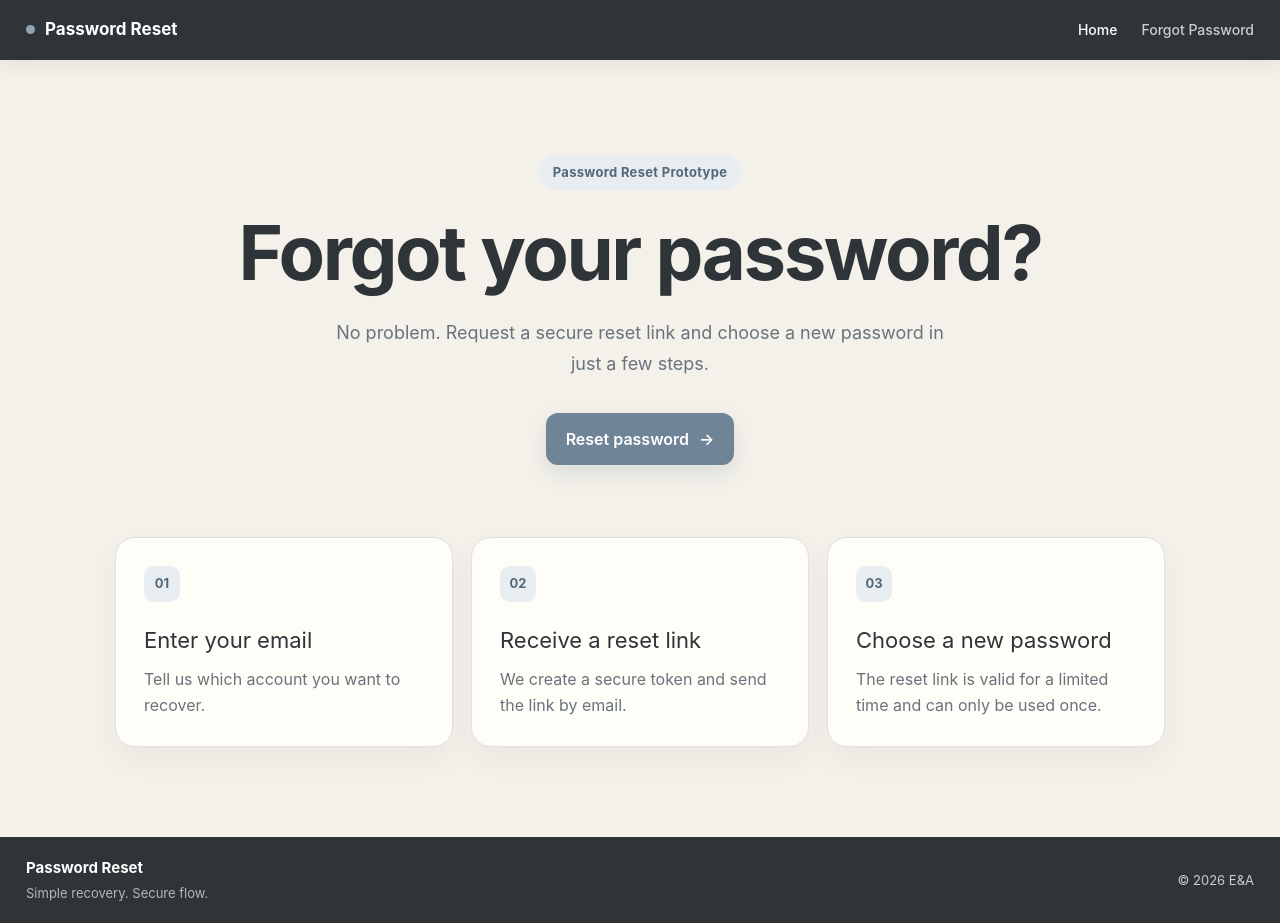
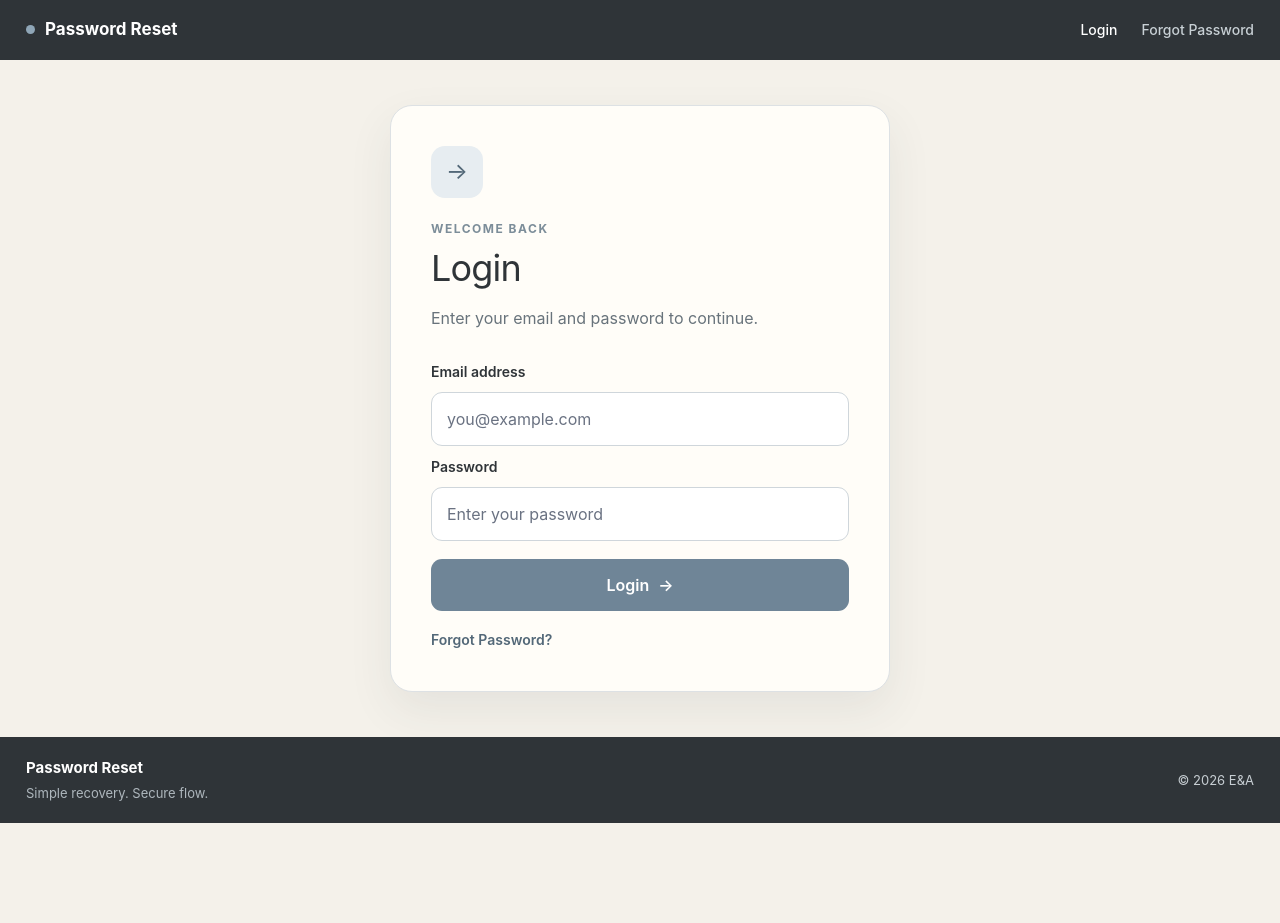
Before and after one commit to Dona-aa/Password_Reset, a SvelteKit app: page / in a window 1280 px wide. After the commit the page ends 823 px from the top, so only its background shows below. Built offline with nearby package versions, Linux system fonts and the light colour scheme.

Commit message:
Add welcome page

```diff
--- a/src/routes/+page.svelte
+++ b/src/routes/+page.svelte
@@ -1,9 +1,9 @@
+<script>
+	let { form } = $props();
+</script>
+
 <svelte:head>
-	<title>Password Reset</title>
-	<meta
-		name="description"
-		content="Simple password reset prototype built with SvelteKit."
-	/>
+	<title>Login</title>
 </svelte:head>
 
 <main class="page">
@@ -15,47 +15,61 @@
 			</a>
 
 			<div class="nav-links">
-				<a class="active" href="/">Home</a>
+				<a class="active" href="/">Login</a>
 				<a href="/forgot-password">Forgot Password</a>
 			</div>
 		</div>
 	</nav>
 
-	<section class="hero">
-		<div class="badge">Password Reset Prototype</div>
+	<section class="content">
+		<div class="card">
+			<div class="icon">→</div>
 
-		<h1>Forgot your password?</h1>
+			<p class="eyebrow">WELCOME BACK</p>
 
-		<p class="intro">
-			No problem. Request a secure reset link and choose a new password in just a few steps.
+			<h1>Login</h1>
+
+			<p class="description">
+				Enter your email and password to continue.
 			</p>
 
-		<a class="primary-button" href="/forgot-password">
-			Reset password
+			<form method="POST">
+				<label for="email">Email address</label>
+
+				<input
+					id="email"
+					name="email"
+					type="email"
+					placeholder="you@example.com"
+					required
+				/>
+
+				<label for="password">Password</label>
+
+				<input
+					id="password"
+					name="password"
+					type="password"
+					placeholder="Enter your password"
+					required
+				/>
+
+				<button type="submit">
+					Login
 					<span>→</span>
+				</button>
+			</form>
+
+			<a class="forgot-link" href="/forgot-password">
+				Forgot Password?
 			</a>
-	</section>
 
-	<section class="info-grid">
-		<article class="card">
-			<div class="number">01</div>
-			<h2>Enter your email</h2>
-			<p>Tell us which account you want to recover.</p>
-		</article>
-
-		<article class="card">
-			<div class="number">02</div>
-			<h2>Receive a reset link</h2>
-			<p>We create a secure token and send the link by email.</p>
-		</article>
-
-		<article class="card">
-			<div class="number">03</div>
-			<h2>Choose a new password</h2>
-			<p>
-				The reset link is valid for a limited time and can only be used once.
-			</p>
-		</article>
+			{#if form?.error}
+				<div class="message error">
+					{form.error}
+				</div>
+			{/if}
+		</div>
 	</section>
 
 	<footer class="footer">
@@ -93,7 +107,6 @@
 	.nav {
 		width: 100%;
 		background: #2f3438;
-		box-shadow: 0 6px 18px rgba(47, 52, 56, 0.08);
 	}
 
 	.nav-inner {
@@ -133,7 +146,6 @@
 		text-decoration: none;
 		font-size: 14px;
 		font-weight: 500;
-		transition: color 0.2s ease;
 	}
 
 	.nav-links a:hover,
@@ -141,106 +153,135 @@
 		color: white;
 	}
 
-	.hero {
-		max-width: 900px;
-		margin: 0 auto;
-		padding: 95px 24px 72px;
-		text-align: center;
+	.content {
+		flex: 1;
+		display: flex;
+		align-items: center;
+		justify-content: center;
+		padding: 45px 20px;
+		box-sizing: border-box;
 	}
 
-	.badge {
-		display: inline-block;
-		padding: 8px 14px;
-		border-radius: 999px;
+	.card {
+		width: 100%;
+		max-width: 500px;
+		background: #fffdf8;
+		border: 1px solid #dde1e4;
+		border-radius: 22px;
+		padding: 40px;
+		box-sizing: border-box;
+		box-shadow: 0 18px 45px rgba(50, 60, 70, 0.08);
+	}
+
+	.icon {
+		width: 52px;
+		height: 52px;
+		display: grid;
+		place-items: center;
+		border-radius: 14px;
 		background: #e7edf1;
 		color: #536878;
-		font-size: 13px;
+		font-size: 23px;
+		margin-bottom: 22px;
+	}
+
+	.eyebrow {
+		margin: 0 0 10px;
+		font-size: 12px;
 		font-weight: 700;
-		letter-spacing: 0.3px;
-		margin-bottom: 24px;
+		letter-spacing: 1.5px;
+		color: #7c8d99;
 	}
 
 	h1 {
 		margin: 0;
-		font-size: clamp(46px, 7vw, 76px);
-		line-height: 1;
-		letter-spacing: -2.4px;
-		font-weight: 700;
+		font-size: 36px;
+		line-height: 1.15;
+		letter-spacing: -0.8px;
 	}
 
-	.intro {
-		max-width: 620px;
-		margin: 28px auto 34px;
-		font-size: 18px;
-		line-height: 1.7;
+	.description {
+		margin: 16px 0 30px;
 		color: #68737b;
+		line-height: 1.65;
 	}
 
-	.primary-button {
-		display: inline-flex;
-		align-items: center;
+	form {
+		display: flex;
+		flex-direction: column;
 		gap: 10px;
-		padding: 14px 20px;
-		border-radius: 12px;
+	}
+
+	label {
+		font-size: 14px;
+		font-weight: 600;
+	}
+
+	input {
+		width: 100%;
+		padding: 14px 15px;
+		border: 1px solid #cfd6db;
+		border-radius: 11px;
+		background: #ffffff;
+		font: inherit;
+		color: #2f3438;
+		box-sizing: border-box;
+		outline: none;
+	}
+
+	input:focus {
+		border-color: #6f8597;
+		box-shadow: 0 0 0 3px rgba(111, 133, 151, 0.14);
+	}
+
+	button {
+		margin-top: 8px;
+		padding: 14px 16px;
+		border: none;
+		border-radius: 11px;
 		background: #6f8597;
 		color: white;
-		text-decoration: none;
+		font: inherit;
 		font-weight: 600;
-		box-shadow: 0 8px 22px rgba(111, 133, 151, 0.2);
-		transition:
-			transform 0.2s ease,
-			background 0.2s ease;
+		cursor: pointer;
+		display: flex;
+		align-items: center;
+		justify-content: center;
+		gap: 9px;
 	}
 
-	.primary-button:hover {
+	button:hover {
 		background: #596f80;
-		transform: translateY(-2px);
 	}
 
-	.info-grid {
-		max-width: 1050px;
-		width: calc(100% - 40px);
-		margin: 0 auto 90px;
-		display: grid;
-		grid-template-columns: repeat(3, 1fr);
-		gap: 18px;
+	.forgot-link {
+		display: inline-block;
+		margin-top: 18px;
+		color: #536878;
+		text-decoration: none;
+		font-size: 14px;
+		font-weight: 600;
 	}
 
-	.card {
-		background: #fffdf8;
-		border: 1px solid #dde1e4;
-		border-radius: 20px;
-		padding: 28px;
-		box-shadow: 0 12px 30px rgba(50, 60, 70, 0.05);
+	.forgot-link:hover {
+		text-decoration: underline;
 	}
 
-	.number {
-		display: inline-flex;
-		align-items: center;
-		justify-content: center;
-		width: 36px;
-		height: 36px;
+	.message {
+		margin-top: 18px;
+		padding: 13px 14px;
 		border-radius: 10px;
-		background: #e7edf1;
-		color: #536878;
-		font-size: 13px;
-		font-weight: 700;
-		margin-bottom: 22px;
+		font-size: 14px;
+		line-height: 1.5;
 	}
 
-	h2 {
-		margin: 0 0 10px;
-		font-size: 22px;
-	}
-
-	.card p {
-		margin: 0;
-		color: #68737b;
-		line-height: 1.6;
+	.error {
+		background: #f8e7e4;
+		color: #7e3b35;
+		border: 1px solid #efd0cb;
 	}
 
 	.footer {
-		margin-top: auto;
 		width: 100%;
 		background: #2f3438;
 	}
@@ -273,12 +314,6 @@
 		font-size: 13px;
 	}
 
-	@media (max-width: 800px) {
-		.info-grid {
-			grid-template-columns: 1fr;
-		}
-	}
-
 	@media (max-width: 600px) {
 		.nav-inner {
 			align-items: flex-start;
@@ -290,6 +325,18 @@
 			gap: 8px;
 		}
 
+		.content {
+			padding: 40px 18px;
+		}
+
+		.card {
+			padding: 30px 24px;
+		}
+
+		h1 {
+			font-size: 31px;
+		}
+
 		.footer-inner {
 			flex-direction: column;
 			align-items: flex-start;
--- /dev/null
+++ b/src/routes/welcome/+page.svelte
@@ -0,0 +1,172 @@
+<script>
+	let { data } = $props();
+</script>
+
+<svelte:head>
+	<title>Welcome</title>
+</svelte:head>
+
+<main class="page">
+	<nav class="nav">
+		<div class="nav-inner">
+			<a class="brand" href="/">
+				<span class="brand-dot"></span>
+				Password Reset
+			</a>
+
+			<div class="nav-links">
+				<a href="/">Login</a>
+			</div>
+		</div>
+	</nav>
+
+	<section class="content">
+		<div class="card">
+			<div class="icon">✓</div>
+
+			<p class="eyebrow">LOGIN SUCCESSFUL</p>
+
+			<h1>Hello {data?.username ?? 'User'}!</h1>
+
+			<p class="description">
+				You are successfully logged in.
+			</p>
+		</div>
+	</section>
+
+	<footer class="footer">
+		<div class="footer-inner">
+			<div>
+				<p class="footer-brand">Password Reset</p>
+				<p class="footer-sub">Simple recovery. Secure flow.</p>
+			</div>
+
+			<p class="copyright">© 2026 E&amp;A</p>
+		</div>
+	</footer>
+</main>
+
+<style>
+	:global(body) {
+		margin: 0;
+		font-family:
+			Inter,
+			system-ui,
+			-apple-system,
+			BlinkMacSystemFont,
+			'Segoe UI',
+			sans-serif;
+		background: #f4f1ea;
+		color: #2f3438;
+	}
+
+	.page {
+		min-height: 100vh;
+		display: flex;
+		flex-direction: column;
+	}
+
+	.nav,
+	.footer {
+		width: 100%;
+		background: #2f3438;
+	}
+
+	.nav-inner,
+	.footer-inner {
+		width: 100%;
+		padding: 17px 26px;
+		display: flex;
+		align-items: center;
+		justify-content: space-between;
+		box-sizing: border-box;
+		color: white;
+	}
+
+	.brand {
+		display: flex;
+		align-items: center;
+		gap: 10px;
+		color: white;
+		text-decoration: none;
+		font-weight: 700;
+	}
+
+	.brand-dot {
+		width: 9px;
+		height: 9px;
+		border-radius: 50%;
+		background: #8fa6b7;
+	}
+
+	.nav-links a {
+		color: #c8d0d5;
+		text-decoration: none;
+	}
+
+	.content {
+		flex: 1;
+		display: flex;
+		align-items: center;
+		justify-content: center;
+		padding: 45px 20px;
+	}
+
+	.card {
+		width: 100%;
+		max-width: 500px;
+		background: #fffdf8;
+		border: 1px solid #dde1e4;
+		border-radius: 22px;
+		padding: 40px;
+		text-align: center;
+		box-shadow: 0 18px 45px rgba(50, 60, 70, 0.08);
+	}
+
+	.icon {
+		width: 52px;
+		height: 52px;
+		display: grid;
+		place-items: center;
+		margin: 0 auto 22px;
+		border-radius: 14px;
+		background: #e7edf1;
+		color: #536878;
+		font-size: 24px;
+	}
+
+	.eyebrow {
+		margin: 0 0 10px;
+		font-size: 12px;
+		font-weight: 700;
+		letter-spacing: 1.5px;
+		color: #7c8d99;
+	}
+
+	h1 {
+		margin: 0;
+		font-size: 36px;
+	}
+
+	.description {
+		margin-top: 16px;
+		color: #68737b;
+	}
+
+	.footer-brand,
+	.footer-sub,
+	.copyright {
+		margin: 0;
+	}
+
+	.footer-sub {
+		margin-top: 4px;
+		color: #aeb7bd;
+		font-size: 13px;
+	}
+
+	.copyright {
+		color: #c7ced3;
+		font-size: 13px;
+	}
+</style>
```
Lines whose indentation alone changed are shown as unchanged.
